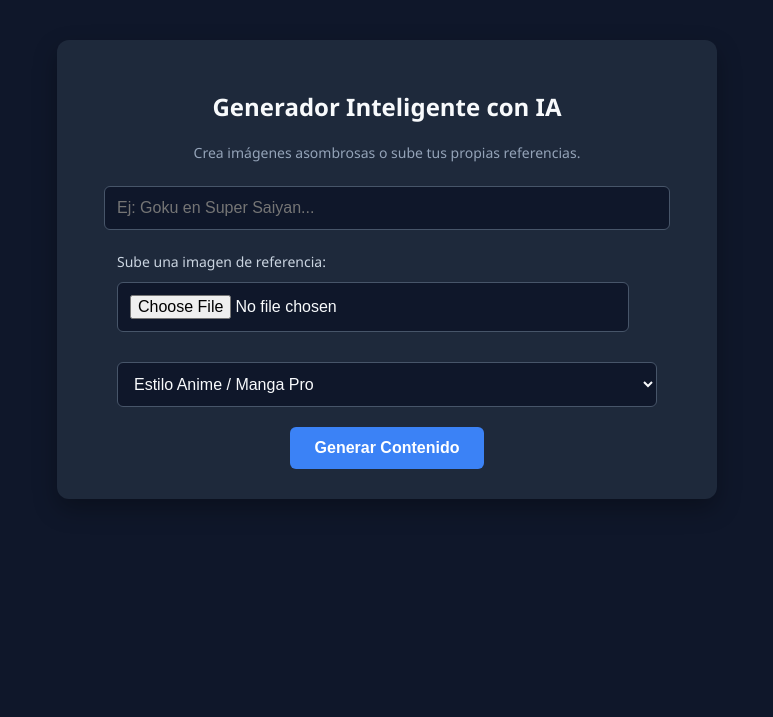
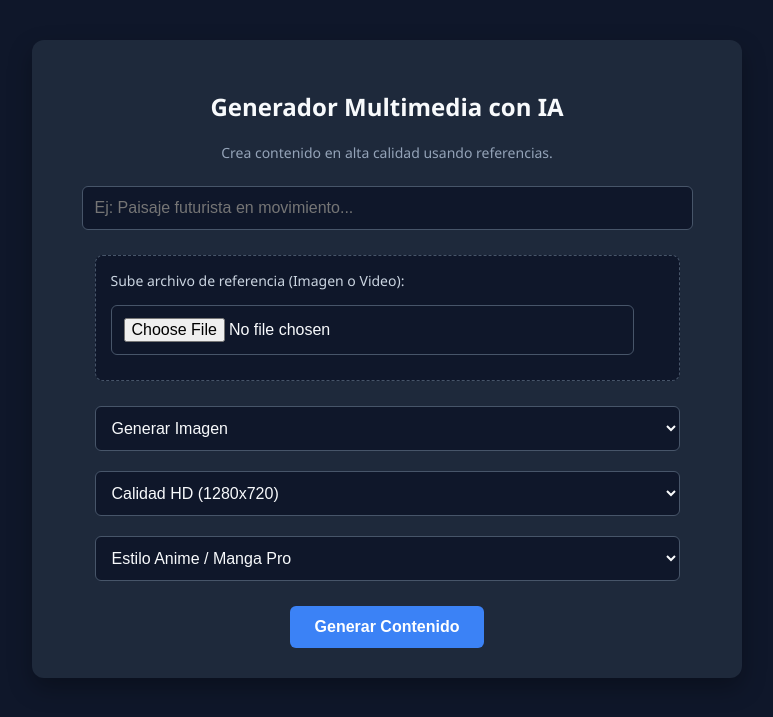
Before and after one commit to juandavidlopezinfante-art/app-wed, a Flask app: page / in a window 1280 px wide. Shown: the top 717 px of the page, without its empty margins (253-1026 px from the left). Run offline with Flask 3, Linux system fonts and the light colour scheme.

Commit message:
Update index.html

```diff
--- a/templates/index.html
+++ b/templates/index.html
@@ -14,7 +14,7 @@
             padding: 40px 20px;
         }
         .container {
-            max-width: 600px;
+            max-width: 650px;
             margin: 0 auto;
             background: #1e293b;
             padding: 30px;
@@ -40,7 +40,7 @@
             font-size: 16px;
             font-weight: bold;
             cursor: pointer;
-            margin-top: 10px;
+            margin-top: 15px;
         }
         button:hover {
             background-color: #2563eb;
@@ -48,32 +48,53 @@
         .resultado {
             margin-top: 30px;
         }
-        img {
+        img, video {
             max-width: 100%;
             border-radius: 8px;
             box-shadow: 0 4px 12px rgba(0,0,0,0.5);
             margin-top: 10px;
+        }
+        .seccion-archivo {
+            text-align: left;
+            margin: 15px 5%;
+            background: #0f172a;
+            padding: 15px;
+            border-radius: 8px;
+            border: 1px dashed #475569;
         }
     </style>
 </head>
 <body>
 
     <div class="container">
-        <h2>Generador Inteligente con IA</h2>
-        <p style="color: #94a3b8; font-size: 14px;">Crea imágenes asombrosas o sube tus propias referencias.</p>
+        <h2>Generador Multimedia con IA</h2>
+        <p style="color: #94a3b8; font-size: 14px;">Crea contenido en alta calidad usando referencias.</p>
 
         <form method="POST" enctype="multipart/form-data">
-            <input type="text" name="prompt" placeholder="Ej: Goku en Super Saiyan...">
+            <input type="text" name="prompt" placeholder="Ej: Paisaje futurista en movimiento..." required>
             <br>
 
-            <div style="text-align: left; margin: 10px 5%;">
-                <label style="font-size: 14px; color: #cbd5e1;">Sube una imagen de referencia:</label>
-                <input type="file" name="imagen_subida" accept="image/*">
+            <div class="seccion-archivo">
+                <label style="font-size: 14px; color: #cbd5e1; display: block; margin-bottom: 5px;">Sube archivo de referencia (Imagen o Video):</label>
+                <input type="file" name="archivo_referencia" accept="image/*,video/*">
             </div>
+
+            <select name="tipo_salida">
+                <option value="imagen">Generar Imagen</option>
+                <option value="video">Generar Video</option>
+            </select>
+            <br>
+
+            <select name="resolucion">
+                <option value="hd">Calidad HD (1280x720)</option>
+                <option value="fhd">Calidad Full HD (1920x1080)</option>
+                <option value="4k">Calidad Ultra HD / 4K</option>
+            </select>
+            <br>
 
             <select name="estilo">
                 <option value="anime">Estilo Anime / Manga Pro</option>
-                <option value="realista">Estilo Fotorrealista 8K</option>
+                <option value="realista">Estilo Fotorrealista</option>
                 <option value="3d">Estilo Render 3D / Unreal Engine</option>
             </select>
             <br>
@@ -81,17 +102,17 @@
             <button type="submit">Generar Contenido</button>
         </form>
 
-        {% if imagen_usuario %}
+        {% if resultado_url %}
             <div class="resultado">
-                <h3>Imagen que subiste:</h3>
-                <img src="{{ imagen_usuario }}" alt="Tu imagen">
-            </div>
-        {% endif %}
-
-        {% if imagen_url %}
-            <div class="resultado">
-                <h3>Resultado Generado por la IA:</h3>
-                <img src="{{ imagen_url }}" alt="Imagen generada">
+                <h3>Resultado Generado ({{ resolucion_elegida.upper() }}):</h3>
+                {% if es_video %}
+                    <video controls autoplay>
+                        <source src="{{ resultado_url }}" type="video/mp4">
+                        Tu navegador no soporta la reproducción de video.
+                    </video>
+                {% else %}
+                    <img src="{{ resultado_url }}" alt="Resultado generado">
+                {% endif %}
             </div>
         {% endif %}
     </div>
```
